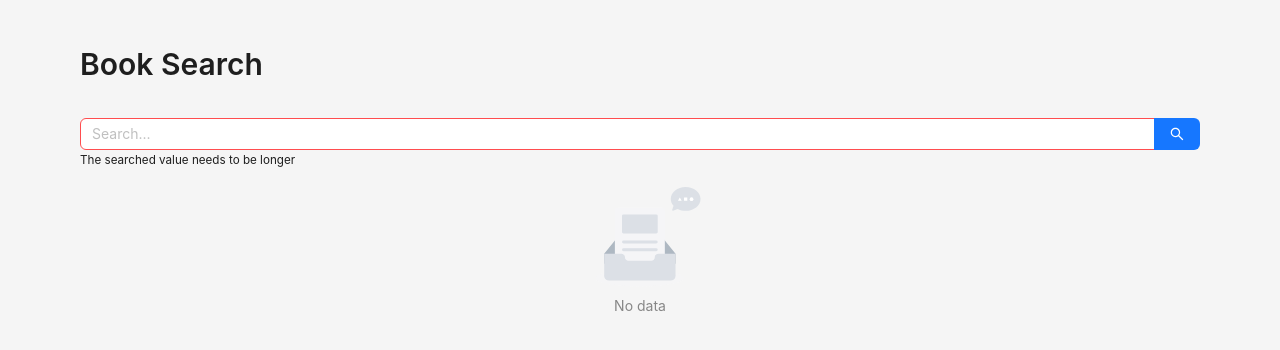
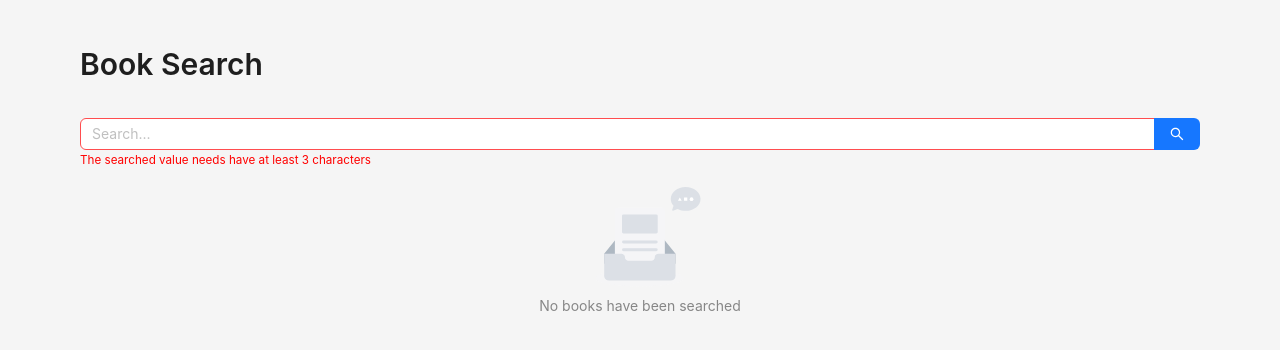
Before and after one commit to iojichervo/book-search, a Next.js app: page / in a window 1280 px wide. Both pictures are taken after a click on the button 1177 px from the left and 133 px from the top of the page. Shown: the top 350 px of the page. Built offline with nearby package versions, Linux system fonts and the light colour scheme.

Commit message:
Minor UI improvements

```diff
--- a/src/components/BooksSearch/index.tsx
+++ b/src/components/BooksSearch/index.tsx
@@ -4,12 +4,14 @@ import { useState } from 'react'
 
 const { Search } = Input
 
+const MIN_LENGTH_SEARCH = 3
+
 export default function BooksSearch() {
   const [isInvalid, setIsInvalid] = useState<boolean>(false)
   const [search, setSearch] = useState<string>()
 
   const onSearch = (value: string) => {
-    if (value.length > 3) {
+    if (value.length > MIN_LENGTH_SEARCH) {
       setSearch(value)
       setIsInvalid(false)
     } else {
@@ -26,10 +28,15 @@ export default function BooksSearch() {
           onSearch={onSearch}
           enterButton
         />
-        {isInvalid && <small>The searched value needs to be longer</small>}
+        {isInvalid && (
+          <small>
+            The searched value needs have at least {MIN_LENGTH_SEARCH}{' '}
+            characters
+          </small>
+        )}
       </div>
 
-      {!search && <Empty />}
+      {!search && <Empty description={'No books have been searched'} />}
       {search && <BooksTable search={search} />}
     </>
   )
--- a/src/pages/styles.css
+++ b/src/pages/styles.css
@@ -4,6 +4,10 @@ body {
 
 #main-layout {
     height: 100vh;
+}
+
+#search-wrapper small {
+    color: red;
 }
 
 @media (min-width: 481px) {
```
